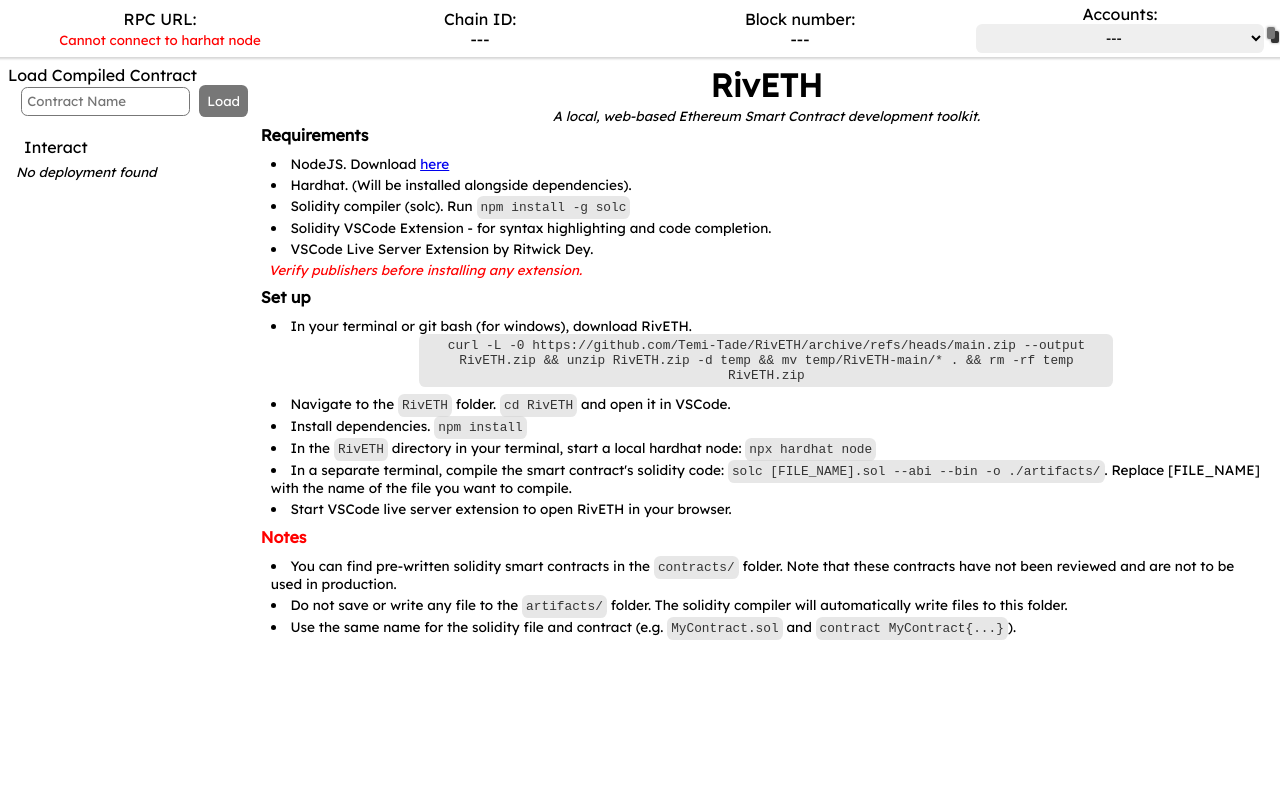
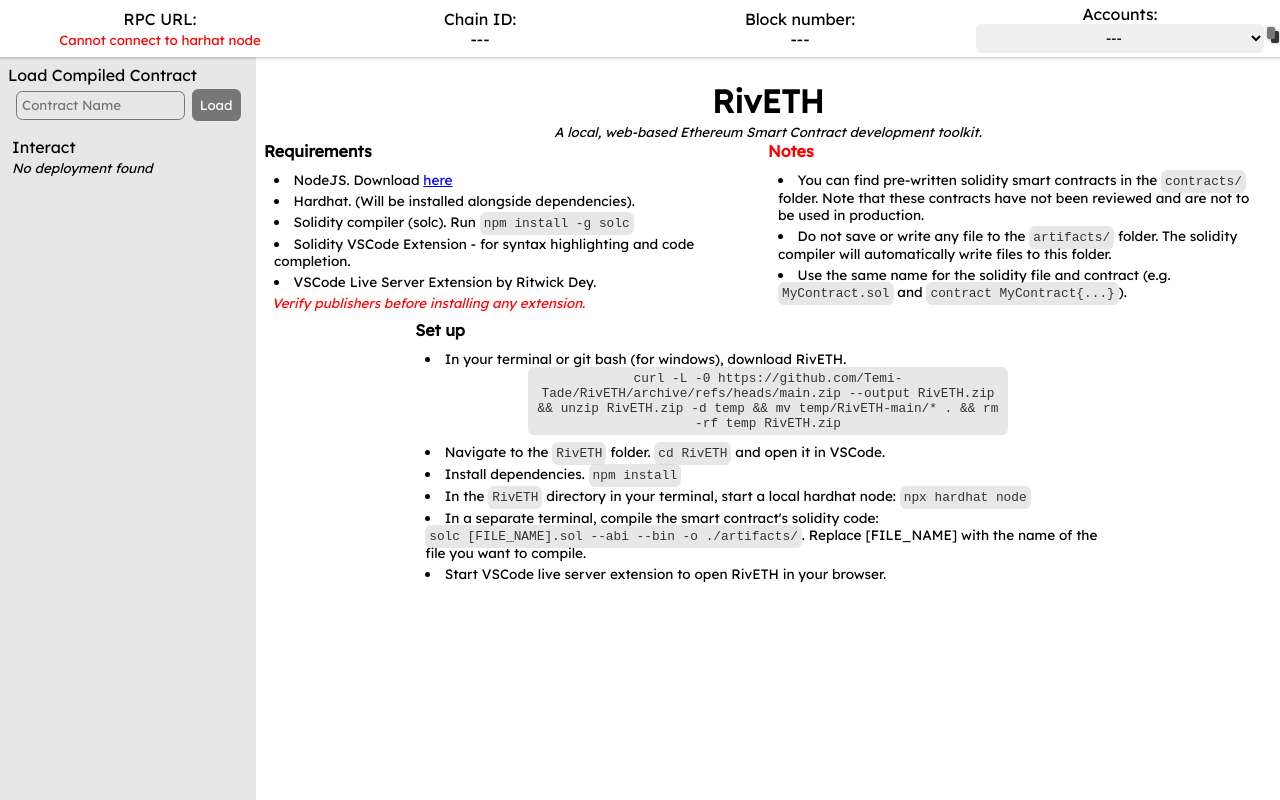
Before and after one commit to Temi-Tade/RivETH, a website: page index.html in a window 1280 px wide. Drawn offline with nearby package versions, Linux system fonts and the light colour scheme.

Commit message:
ui update

```diff
--- a/index.html
+++ b/index.html
@@ -28,7 +28,7 @@
             <div id="load-area">
                 <div>
                     <div>
-                        <p>Load Compiled Contract</p>
+                        <p style="padding: .25rem;">Load Compiled Contract</p>
                         <div id="contract-loader">
                             <input type="text" id="contract-name" placeholder="Contract Name" autocomplete="off" spellcheck="false">
                             <button id="load-contract" disabled>Load</button>
@@ -54,7 +54,7 @@
                 </div>
 
                 <div id="interaction-panel">
-                    <p style="padding: .25rem .5rem;">Interact</p>
+                    <p>Interact</p>
                     <p id="contract-balance" style="display: none;"></p>
                     <ul>
                         <p>
@@ -73,6 +73,8 @@
                     </div>
 
                     <div>
+                        <div id="requirements-and-notes">
+                            <div>
                                 <h3>Requirements</h3>
                                 <ul>
                                     <li>NodeJS. Download <a href="https://nodejs.org/en/download/current">here</a></li>
@@ -82,7 +84,19 @@
                                     <li>VSCode Live Server Extension by Ritwick Dey.</li>
                                     <small><em style="color: red;">Verify publishers before installing any extension.</em></small>
                                 </ul>
+                            </div>
 
+                            <div>
+                                <h3 style="color: red;">Notes</h3>
+                                <ul>
+                                    <li>You can find pre-written solidity smart contracts in the <code>contracts/</code> folder. Note that these contracts have not been reviewed and are not to be used in production.</li>
+                                    <li>Do not save or write any file to the <code>artifacts/</code> folder. The solidity compiler will automatically write files to this folder.</li>
+                                    <li>Use the same name for the solidity file and contract (e.g. <code>MyContract.sol</code> and <code>contract MyContract{...}</code>).</li>
+                                </ul>
+                            </div>
+                        </div>
+
+                        <div id="setup">
                             <h3>Set up</h3>
                             <ul>
                                 <li>In your terminal or git bash (for windows), download RivETH. <br/><code style="display: block; text-align: center; width: 70%; margin: auto; font-size: .8rem; margin-bottom: .25rem;">curl -L -0 https://github.com/Temi-Tade/RivETH/archive/refs/heads/main.zip --output RivETH.zip && unzip RivETH.zip -d temp && mv temp/RivETH-main/* . && rm -rf temp RivETH.zip</code></li>
@@ -92,13 +106,7 @@
                                 <li>In a separate terminal, compile the smart contract's solidity code: <pre>solc [FILE_NAME].sol --abi --bin -o ./artifacts/</pre>. Replace [FILE_NAME] with the name of the file you want to compile.</li>
                                 <li>Start VSCode live server extension to open RivETH in your browser.</li>
                             </ul>
-
-                        <h3 style="color: red;">Notes</h3>
-                        <ul>
-                            <li>You can find pre-written solidity smart contracts in the <code>contracts/</code> folder. Note that these contracts have not been reviewed and are not to be used in production.</li>
-                            <li>Do not save or write any file to the <code>artifacts/</code> folder. The solidity compiler will automatically write files to this folder.</li>
-                            <li>Use the same name for the solidity file and contract (e.g. <code>MyContract.sol</code> and <code>contract MyContract{...}</code>).</li>
-                        </ul>
+                        </div>
                     </div>
                 </div>
             </div>
--- a/src/app.css
+++ b/src/app.css
@@ -49,6 +49,7 @@
     border-radius: .4rem;
     border: 1.5px solid #777;
     display: inline-block;
+    background-color: transparent;
 }
 
 input:focus{
@@ -65,7 +66,6 @@
     width: 100%;
     position: sticky;
     top: 0;
-    z-index: 999;
     background-color: #fff;
 }
 
@@ -117,7 +117,10 @@
     box-shadow: 0 0 2px 1px #3333;
 }
 
-
+#load-area{
+    background-color: #ccc7;
+    padding: .25rem;
+}
 
 #constructor{
     justify-content: space-around;
@@ -130,7 +133,9 @@
 }
 
 #contract-area {
-    padding: .5rem;
+    /* padding: .5rem;
+    padding-top: 0;
+    padding-left: 0; */
     display: grid;
     grid-template-columns: 1.5fr 6fr;
     height: 100%;
@@ -163,6 +168,10 @@
     padding: 0 .5rem;
 }
 
+#interaction-panel #contract-balance{
+    box-shadow: 0 2px 2px 0 #3333;
+}
+
 #interaction-panel ul {
     list-style-type: none;
     height: 20rem;
@@ -188,6 +197,7 @@
 
 #tx-details {
     width: 100%;
+    padding-top: 1rem;
 }
 
 #tx-details #details-wrap{
@@ -233,14 +243,6 @@
     text-overflow: ellipsis;
     word-break: break-all;
 }
-/*
-toast
-let addy persist after tx /
-change signers for interactions /
-robust error handling
-theme
-handle sending ETH to non-payable functions
-*/
 
 output{
     display: inline-block;
@@ -284,6 +286,10 @@
     text-align: center;
 }
 
+#intro{
+    padding: .5rem;
+}
+
 #intro-head{
     display: flex;
     flex-direction: column;
@@ -319,3 +325,16 @@
     color: #333;
     font-size: .8rem;
 }
+
+#requirements-and-notes{
+    display: flex;
+}
+
+#requirements-and-notes div{
+    width: 50%;
+}
+
+#setup{
+    width: 70%;
+    margin: auto;
+}
```
Also changed, not shown: 1 other file. Lines whose indentation alone changed are shown as unchanged.
